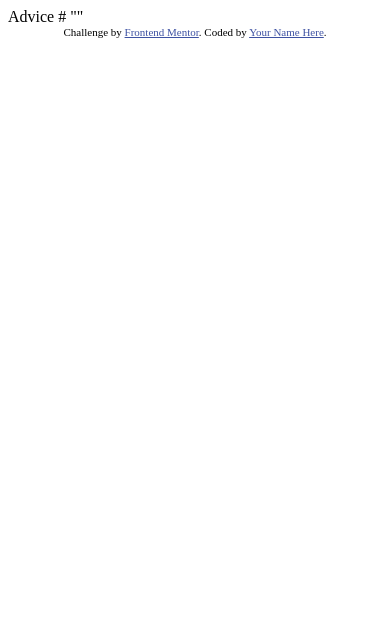
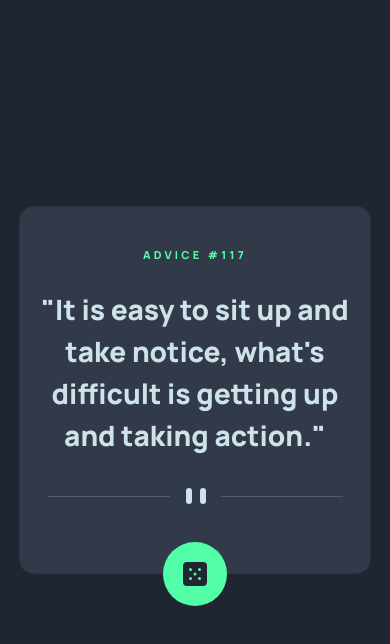
Before and after one commit to hannahhtn/advice-generator-app, a plain HTML site: page index.html in a window 390 px wide. Drawn offline with nearby package versions, Linux system fonts and the light colour scheme.

Commit message:
Complete mobile and desktop designs

```diff
--- /dev/null
+++ b/advice-generator.js
@@ -0,0 +1,13 @@
+const svg_container = document.getElementsByClassName("svg-container")[0];
+
+window.addEventListener("resize", function () {
+    let screen_size =
+			window.innerWidth > 0 ? window.innerWidth : screen.width;
+	if (screen_size >= 1440) {
+		svg_container.setAttribute("src", "images/pattern-divider-desktop.svg");
+	}
+    else
+    {
+        svg_container.setAttribute("src", "images/pattern-divider-mobile.svg");
+    }
+});
--- a/index.html
+++ b/index.html
@@ -1,28 +1,54 @@
 <!DOCTYPE html>
 <html lang="en">
-<head>
-  <meta charset="UTF-8">
-  <meta name="viewport" content="width=device-width, initial-scale=1.0"> <!-- displays site properly based on user's device -->
+	<head>
+		<meta charset="UTF-8" />
+		<meta name="viewport" content="width=device-width, initial-scale=1.0" />
+		<!-- displays site properly based on user's device -->
+		<link
+			rel="icon"
+			type="image/png"
+			sizes="32x32"
+			href="./images/favicon-32x32.png"
+		/>
+		<link
+			href="https://cdn.jsdelivr.net/npm/bootstrap@5.0.2/dist/css/bootstrap.min.css"
+			rel="stylesheet"
+			integrity="sha384-EVSTQN3/azprG1Anm3QDgpJLIm9Nao0Yz1ztcQTwFspd3yD65VohhpuuCOmLASjC"
+			crossorigin="anonymous"
+		/>
+		<link rel="preconnect" href="https://fonts.googleapis.com" />
+		<link rel="preconnect" href="https://fonts.gstatic.com" crossorigin />
+		<link
+			href="https://fonts.googleapis.com/css2?family=Manrope:wght@800&family=Poppins:wght@200&display=swap"
+			rel="stylesheet"
+		/>
+		<link rel="stylesheet" href="style.css" />
 
-  <link rel="icon" type="image/png" sizes="32x32" href="./images/favicon-32x32.png">
+		<title>Advice generator app | Frontend Mentor</title>
+	</head>
 
-  <title>Frontend Mentor | Advice generator app</title>
+	<body>
+		<div class="container">
+			<div class="card text-center">
+				<div class="card-body">
+					<p class="card-title">ADVICE #117</p>
+					<p class="card-text">
+						"It is easy to sit up and take notice, what's difficult is getting
+						up and taking action."
+					</p>
+					<img class="svg-container" src="images/pattern-divider-mobile.svg" atl="divider">
+        </img>
+				</div>
+			</div>
+			<div class="green-circle">
+				<svg width="24" height="24" xmlns="http://www.w3.org/2000/svg"><path d="M20 0H4a4.005 4.005 0 0 0-4 4v16a4.005 4.005 0 0 0 4 4h16a4.005 4.005 0 0 0 4-4V4a4.005 4.005 0 0 0-4-4ZM7.5 18a1.5 1.5 0 1 1 0-3 1.5 1.5 0 0 1 0 3Zm0-9a1.5 1.5 0 1 1 0-3 1.5 1.5 0 0 1 0 3Zm4.5 4.5a1.5 1.5 0 1 1 0-3 1.5 1.5 0 0 1 0 3Zm4.5 4.5a1.5 1.5 0 1 1 0-3 1.5 1.5 0 0 1 0 3Zm0-9a1.5 1.5 0 1 1 0-3 1.5 1.5 0 0 1 0 3Z" fill="#202733"/></svg>
+			</div>
+		</div>
 
-  <!-- Feel free to remove these styles or customise in your own stylesheet 👍 -->
-  <style>
-    .attribution { font-size: 11px; text-align: center; }
-    .attribution a { color: hsl(228, 45%, 44%); }
-  </style>
-</head>
-<body>
-
-  Advice #<!-- Advice ID goes here -->
-
-  "<!-- Advice text goes here -->"
-
-  <div class="attribution">
+		<!-- <div class="attribution">
     Challenge by <a href="https://www.frontendmentor.io?ref=challenge" target="_blank">Frontend Mentor</a>.
-    Coded by <a href="#">Your Name Here</a>.
-  </div>
-</body>
+    Coded by <a href="#">Hannah Ho</a>.
+  </div> -->
+		<script src="advice-generator.js"></script>
+	</body>
 </html>
--- /dev/null
+++ b/style.css
@@ -0,0 +1,64 @@
+body {
+    background: hsl(218, 23%, 16%);
+    height: 100vh;
+    font-size: 28px;
+    font-family: 'Manrope', sans-serif;
+}
+
+.container {
+    display: flex;
+    flex-direction: column;
+    justify-content: center;
+    align-items: center;
+    height: 100vh;
+}
+
+.card {
+    background-color: hsl(217, 19%, 24%);
+    border-radius: 15px;
+    height: 23rem;
+    width: 22rem;
+}
+
+.card-title {
+    color: hsl(150, 100%, 66%);
+    letter-spacing: 0.2rem;
+    font-size: 11px;
+    margin: 0;
+    padding: 1.5rem 0;
+}
+
+.card-text {
+    color: hsl(193, 38%, 86%);
+    margin: 0;
+    padding-bottom: 1rem;
+}
+
+.divider {
+    width: 295px;
+    height: 16px;
+}
+
+.green-circle {
+    width: 4rem;
+    height: 4rem;
+    background: hsl(150, 100%, 66%);
+    border-radius: 50%;
+    position: relative;
+    top: -2rem;
+    display: flex;
+    justify-content: center;
+    align-items: center;
+}
+
+@media screen and (min-width: 1440px){
+    .divider {
+        width: 444px;
+        height: 16px;
+    }
+
+    .card {
+        width: 33rem;
+        height: 20rem;
+    }
+}
```
Also changed, not shown: 1 other file.
